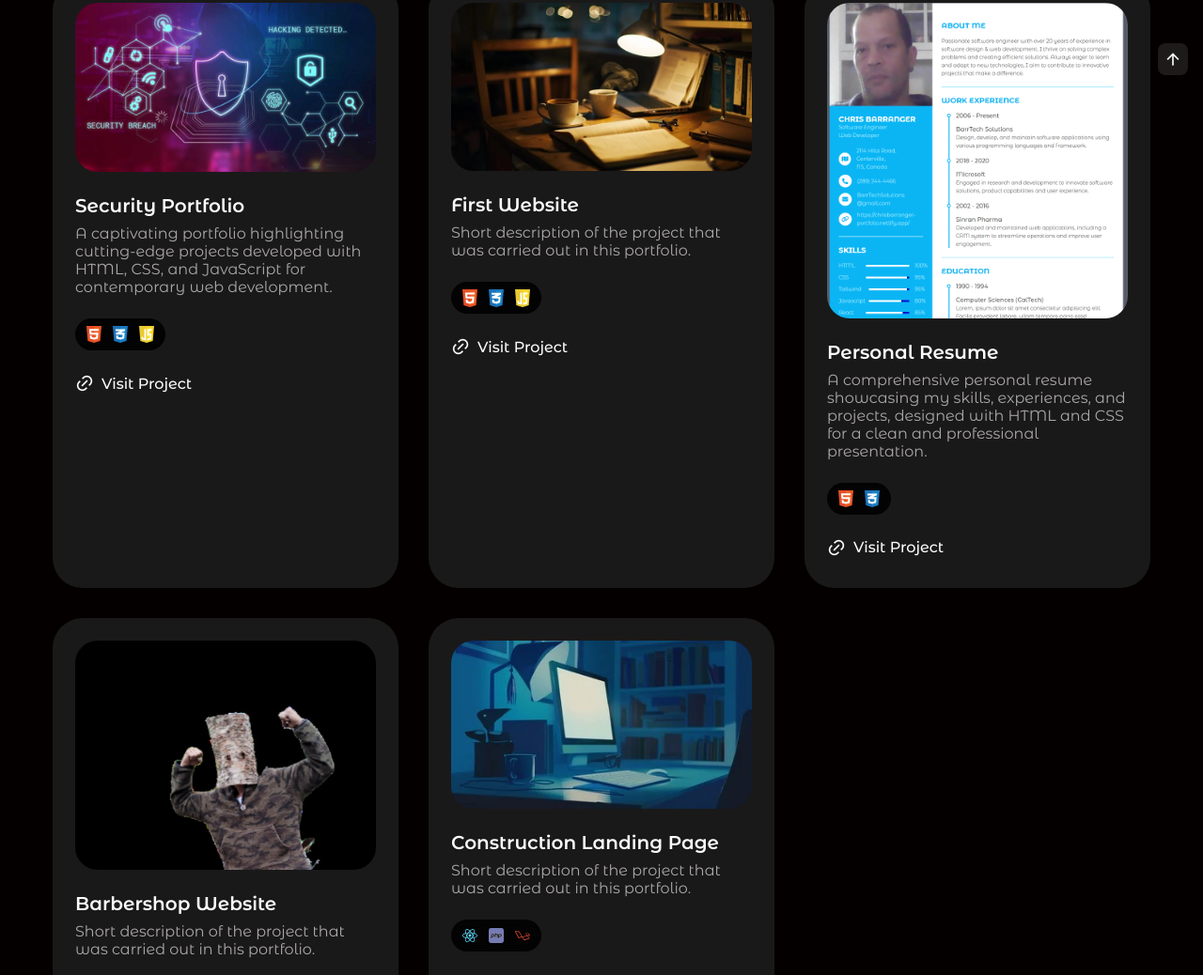
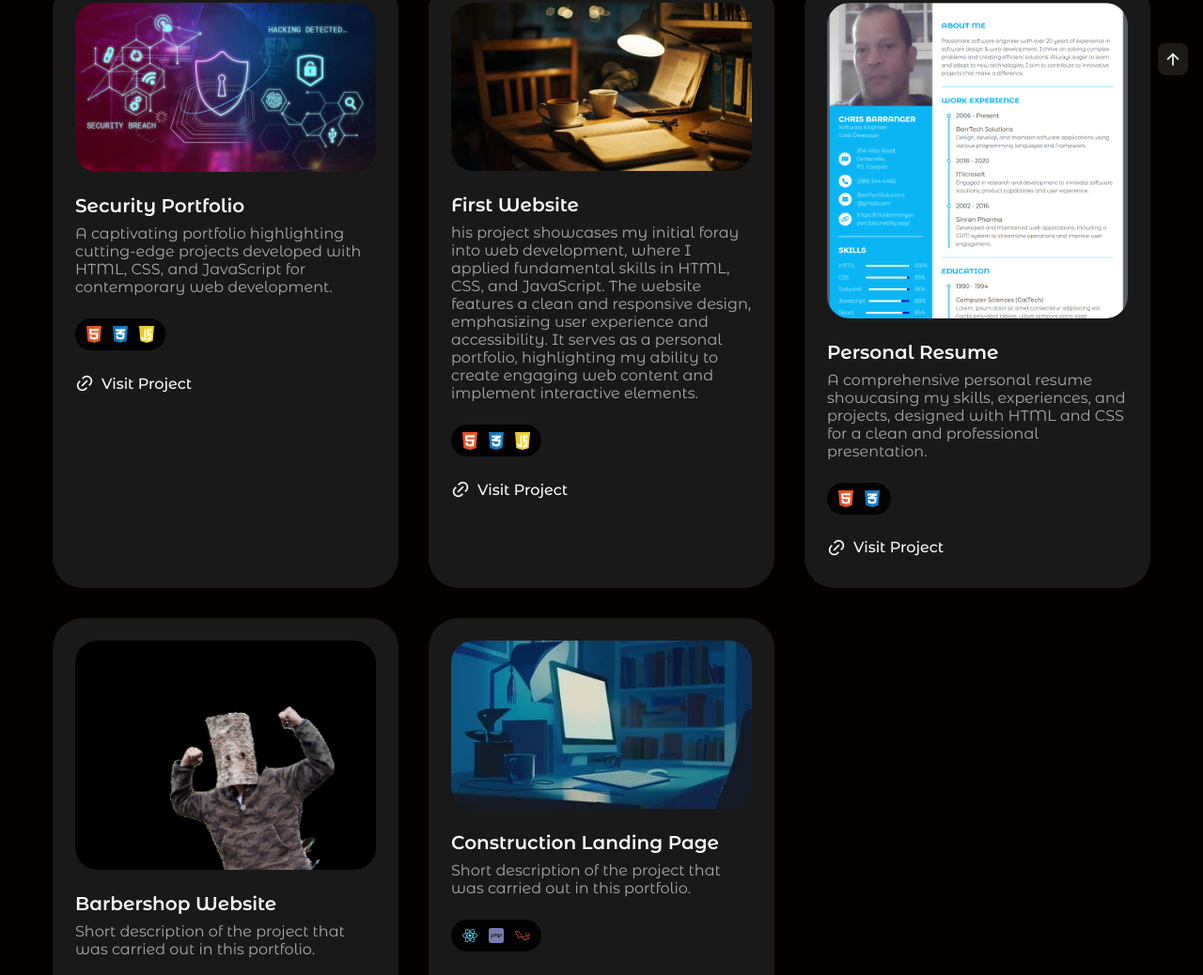
Before and after one commit to Evening-Star13/My-Portfolio-Light-Dark-Mode, a plain HTML site: page index.html in a window 1280 px wide. Shown: the part 1120-2158 px from the top of the page at 94% size. Drawn offline with nearby package versions, Linux system fonts and the light colour scheme; files whose address does not match are found by name; a web font is replaced by a local one.

Commit message:
Updated First website description

```diff
--- a/index.html
+++ b/index.html
@@ -192,7 +192,10 @@
           <div class="projects_data">
             <h3 class="projects_name">First Website</h3>
             <p class="projects_description">
-              Short description of the project that was carried out in this portfolio.
+              his project showcases my initial foray into web development, where I applied fundamental skills in HTML,
+              CSS, and JavaScript. The website features a clean and responsive design, emphasizing user experience and
+              accessibility. It serves as a personal portfolio, highlighting my ability to create engaging web content
+              and implement interactive elements.
             </p>
 
             <div class="projects_skills">
```
